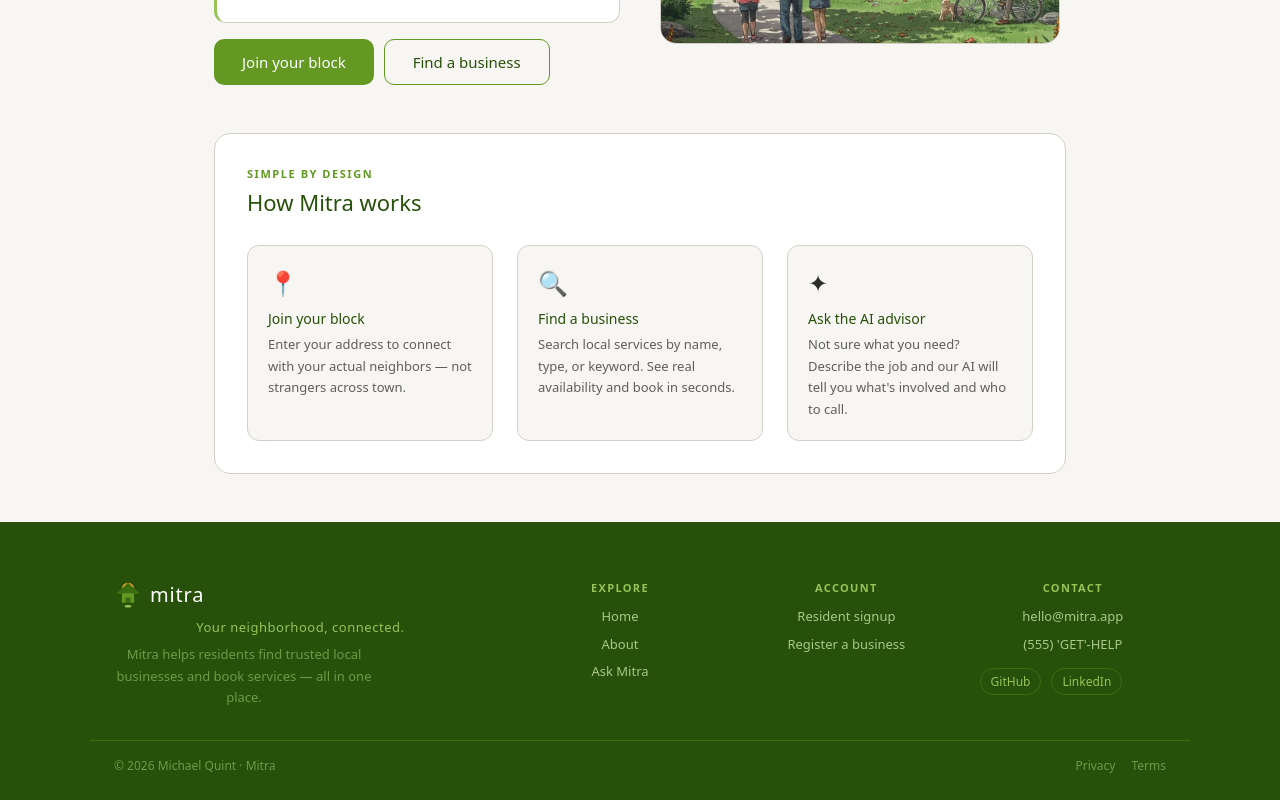
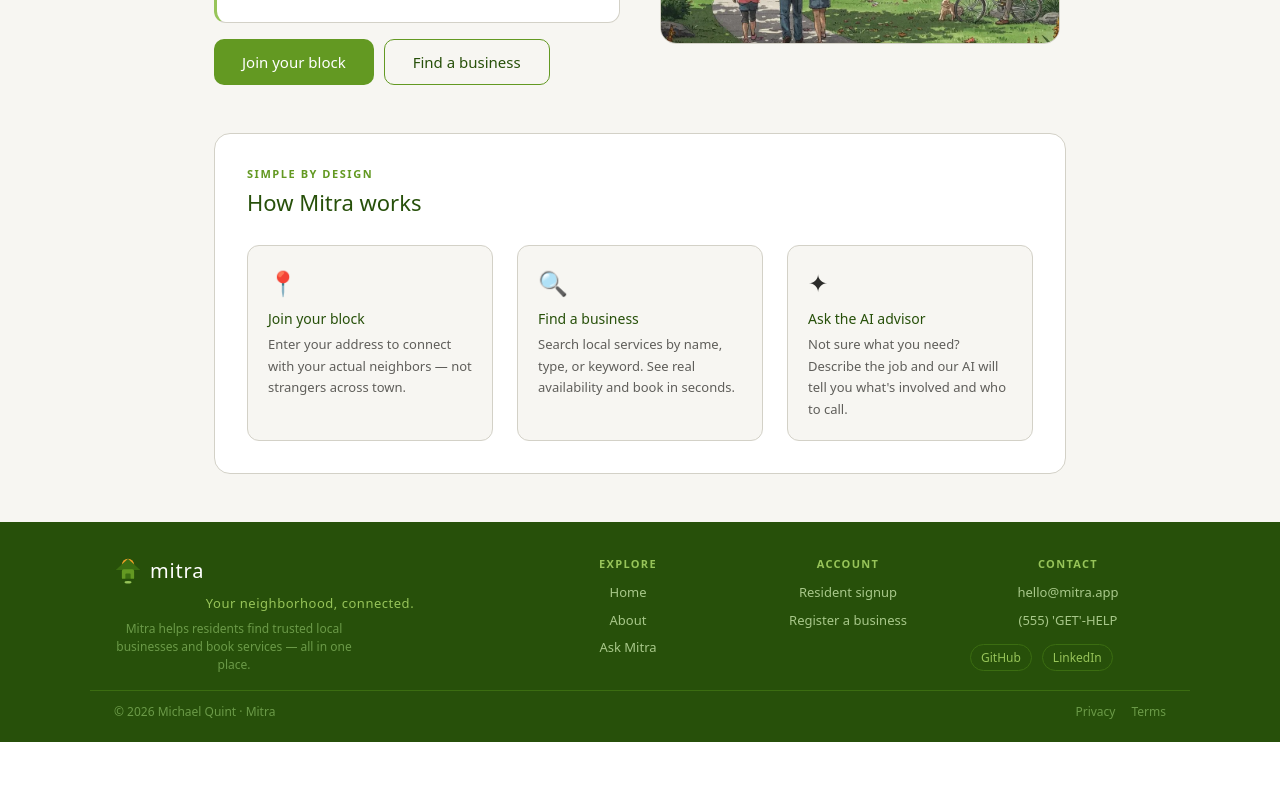
Before and after one commit to mquint18/Mitra_capstone, a React (Vite) app in the folder Frontend/: page / in a window 1280 px wide. Shown: the part 362-1162 px from the top of the page. After the commit the page ends 1104 px from the top, so only its background shows below. Built offline with nearby package versions, Linux system fonts and the light colour scheme; no server answers.

Commit message:
footer format

```diff
--- a/Frontend/src/components/Footer.css
+++ b/Frontend/src/components/Footer.css
@@ -8,10 +8,10 @@
 .footer-inner {
   max-width: 1100px;
   margin: 0 auto;
-  padding: 3rem 1.5rem 2rem;
+  padding: 1.5rem 1.5rem 1rem;
   display: grid;
   grid-template-columns: 2fr 1fr 1fr 1fr;
-  gap: 2.5rem;
+  gap: 1.5rem;
 }
 
 /* ── Brand ── */
@@ -38,11 +38,11 @@
 }
 
 .footer-desc {
-  font-size: 13px;
+  font-size: 12px;
   color: #6b9a48;
-  line-height: 1.65;
+  line-height: 1.5;
   margin: 0;
-  max-width: 260px;
+  max-width: 240px;
 }
 
 /* ── Columns ── */
@@ -100,7 +100,7 @@
 .footer-bottom {
   max-width: 1100px;
   margin: 0 auto;
-  padding: 1rem 1.5rem;
+  padding: 0.75rem 1.5rem;
   border-top: 0.5px solid #3b6d11;
   display: flex;
   align-items: center;
```
